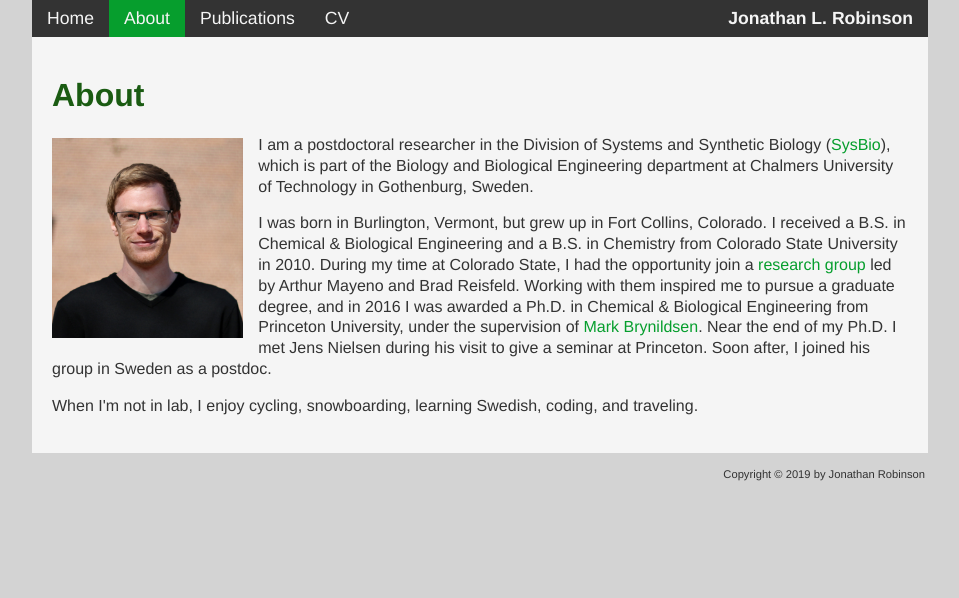
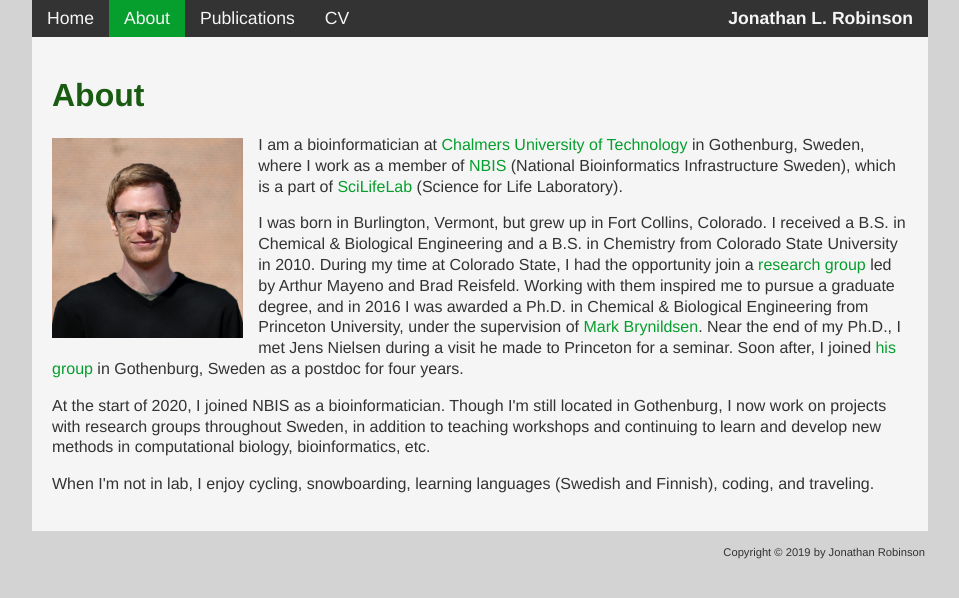
Before and after one commit to JonathanRob/JonathanRob.github.io, a Jekyll site: the page built from about.html, in a window 1280 px wide. Shown: the top 598 px of the page, without its empty margins (160-1119 px from the left). Built offline with Jekyll 4.4.1, drawn with Linux system fonts in a browser that asks for light colours.

Commit message:
update about.html page with new job

```diff
--- a/about.html
+++ b/about.html
@@ -10,11 +10,13 @@ title: about
 	<div>
 		<img src="images/JonathanRobinson.JPG" style="float:left; height: 200px; padding-right: 15px; padding-top: 3px; padding-bottom: 15px">
 
-		<p>I am a postdoctoral researcher in the Division of Systems and Synthetic Biology (<a href="https://www.sysbio.se/">SysBio</a>), which is part of the Biology and Biological Engineering department at Chalmers University of Technology in Gothenburg, Sweden.</p>
+		<p>I am a bioinformatician at <a href="https://www.chalmers.se/en/Pages/default.aspx">Chalmers University of Technology</a> in Gothenburg, Sweden, where I work as a member of <a href="https://nbis.se/">NBIS</a> (National Bioinformatics Infrastructure Sweden), which is a part of <a href="https://www.scilifelab.se/">SciLifeLab</a> (Science for Life Laboratory).</p>
 
-		<p>I was born in Burlington, Vermont, but grew up in Fort Collins, Colorado. I received a B.S. in Chemical & Biological Engineering and a B.S. in Chemistry from Colorado State University in 2010. During my time at Colorado State, I had the opportunity join a <a href='http://qspt.colostate.edu/'>research group</a> led by Arthur Mayeno and Brad Reisfeld. Working with them inspired me to pursue a graduate degree, and in 2016 I was awarded a Ph.D. in Chemical & Biological Engineering from Princeton University, under the supervision of <a href="https://brynildsenlab.princeton.edu/">Mark Brynildsen</a>. Near the end of my Ph.D. I met Jens Nielsen during his visit to give a seminar at Princeton. Soon after, I joined his group in Sweden as a postdoc.</p>
+		<p>I was born in Burlington, Vermont, but grew up in Fort Collins, Colorado. I received a B.S. in Chemical & Biological Engineering and a B.S. in Chemistry from Colorado State University in 2010. During my time at Colorado State, I had the opportunity join a <a href='http://qspt.colostate.edu/'>research group</a> led by Arthur Mayeno and Brad Reisfeld. Working with them inspired me to pursue a graduate degree, and in 2016 I was awarded a Ph.D. in Chemical & Biological Engineering from Princeton University, under the supervision of <a href="https://brynildsenlab.princeton.edu/">Mark Brynildsen</a>. Near the end of my Ph.D., I met Jens Nielsen during a visit he made to Princeton for a seminar. Soon after, I joined <a href="https://www.sysbio.se/">his group</a> in Gothenburg, Sweden as a postdoc for four years.</p>
 
-		<p>When I'm not in lab, I enjoy cycling, snowboarding, learning Swedish, coding, and traveling.</p>
+		<p>At the start of 2020, I joined NBIS as a bioinformatician. Though I'm still located in Gothenburg, I now work on projects with research groups throughout Sweden, in addition to teaching workshops and continuing to learn and develop new methods in computational biology, bioinformatics, etc.</p>
+
+		<p>When I'm not in lab, I enjoy cycling, snowboarding, learning languages (Swedish and Finnish), coding, and traveling.</p>
 	</div>
 
 </div>
```
